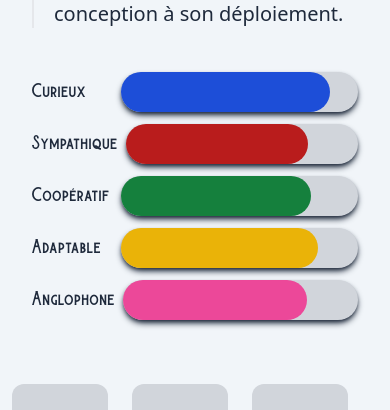
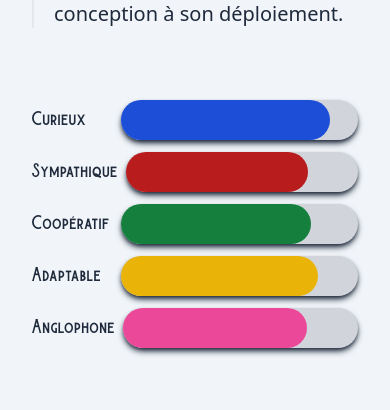
Before and after one commit to samyleedev/samyleedev-portfolio, a Next.js app: page / in a window 390 px wide. Shown: the part 1848-2258 px from the top of the page. Built offline with nearby package versions, Linux system fonts and the light colour scheme.

Commit message:
change sections padding & margin

```diff
--- a/pages/index.js
+++ b/pages/index.js
@@ -183,7 +183,7 @@
                   déploiement.
                 </p>
               </div>
-              <div className="flex flex-col p-3 justify-center flex-1">
+              <div className="flex flex-col p-3 justify-center flex-1 pt-10">
                 <div className="flex-1 space-y-3">
                   <div className="flex flex-row justify-center items-center">
                     <p className="w-28 text-slate-800 dark:text-slate-50 font-burtons bold mr-2">
@@ -247,7 +247,7 @@
             </div>
           ))}
         </div>
-        <div className="flex md:hidden lg:hidden  flex-row flex-wrap">
+        <div className="flex md:hidden lg:hidden  flex-row flex-wrap mb-10">
           {technologies.map(({ title, logo }) => (
             <div
               key={title}
```
